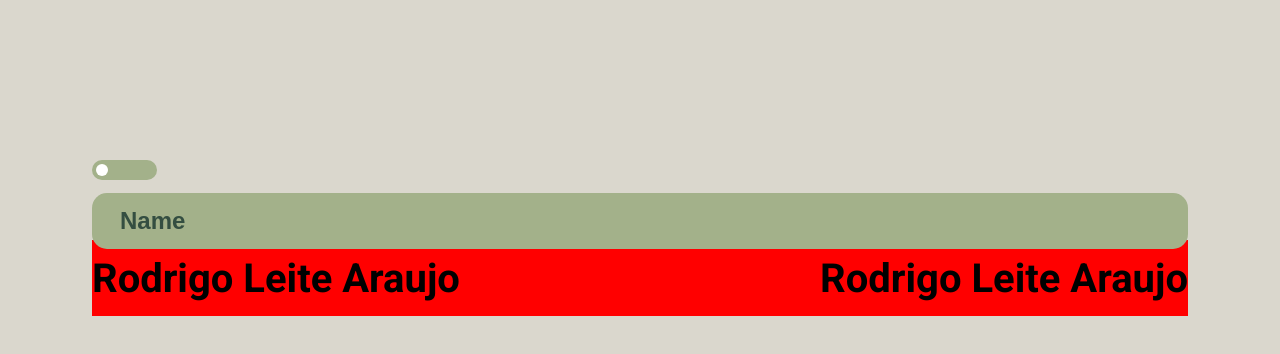
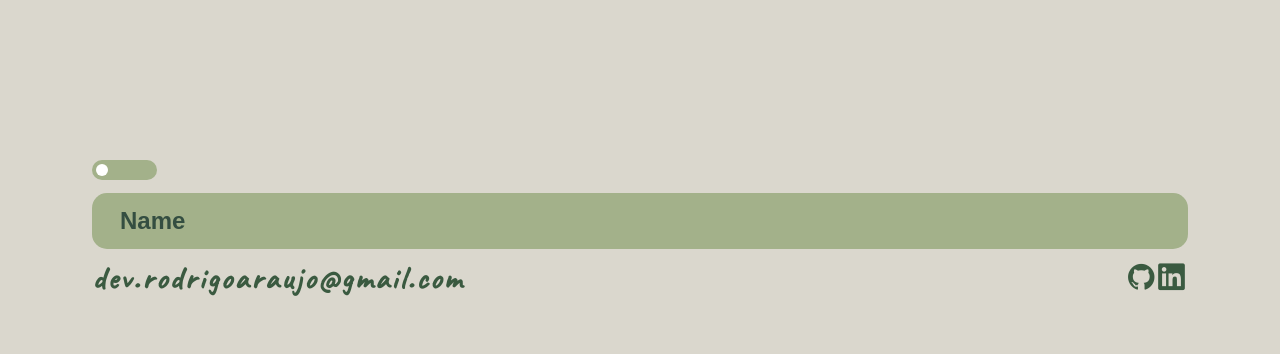
Before and after one commit to rodrigoaraujo7/tech-list, a React (Vite) app: page / in a window 1280 px wide. Shown: the top 354 px of the page. Built offline with nearby package versions, Linux system fonts and the light colour scheme.

Commit message:
socialmedias on footer

```diff
--- a/index.html
+++ b/index.html
@@ -2,8 +2,9 @@
 <html lang="en">
   <head>
     <meta charset="UTF-8" />
-    <link href="https://fonts.googleapis.com/css2?family=Roboto:ital,wght@0,400;0,500;0,700;1,400&display=swap" rel="stylesheet">
+    <link href="https://fonts.googleapis.com/css2?family=Caveat&family=Roboto:ital,wght@0,400;0,500;0,700;1,400&display=swap" rel="stylesheet">
     <link rel="icon" type="image/svg+xml" href="/src/favicon.svg" />
+    <link rel="stylesheet" href="https://cdn.jsdelivr.net/gh/devicons/devicon@v2.15.1/devicon.min.css">
     <meta name="viewport" content="width=device-width, initial-scale=1.0" />
     <title>Vite App</title>
   </head>
--- a/src/components/Footer/Index.tsx
+++ b/src/components/Footer/Index.tsx
@@ -1,10 +1,13 @@
-import { Container } from "./styles"
+import { Container, Socialmedia } from "./styles"
 
 export default function Footer() {
     return (
         <Container>
-            <h1>Rodrigo Leite Araujo</h1>
-            <h1>Rodrigo Leite Araujo</h1>
+            <h1>dev.rodrigoaraujo@gmail.com</h1>
+            <div>
+                <Socialmedia className="devicon-github-original"></Socialmedia>
+                <Socialmedia className="devicon-linkedin-plain"></Socialmedia>
+            </div>
         </Container>
     )
 }
--- a/src/components/Footer/styles.ts
+++ b/src/components/Footer/styles.ts
@@ -1,7 +1,11 @@
 import styled from "styled-components";
 
 export const Container = styled.footer`
-    background-color: red;
+    background-color: none;
+    font-family: 'Caveat', cursive;
+    font-size: 1rem;
+    letter-spacing: 0.15rem;
+    color: ${props => props.theme.colors.text};
 
     display: flex;
     justify-content: space-between;
@@ -10,3 +14,7 @@ export const Container = styled.footer`
     height: 4.75rem;
     width: 100%;
 `
+
+export const Socialmedia = styled.i`
+    font-size: 1.75rem;
+`
```
